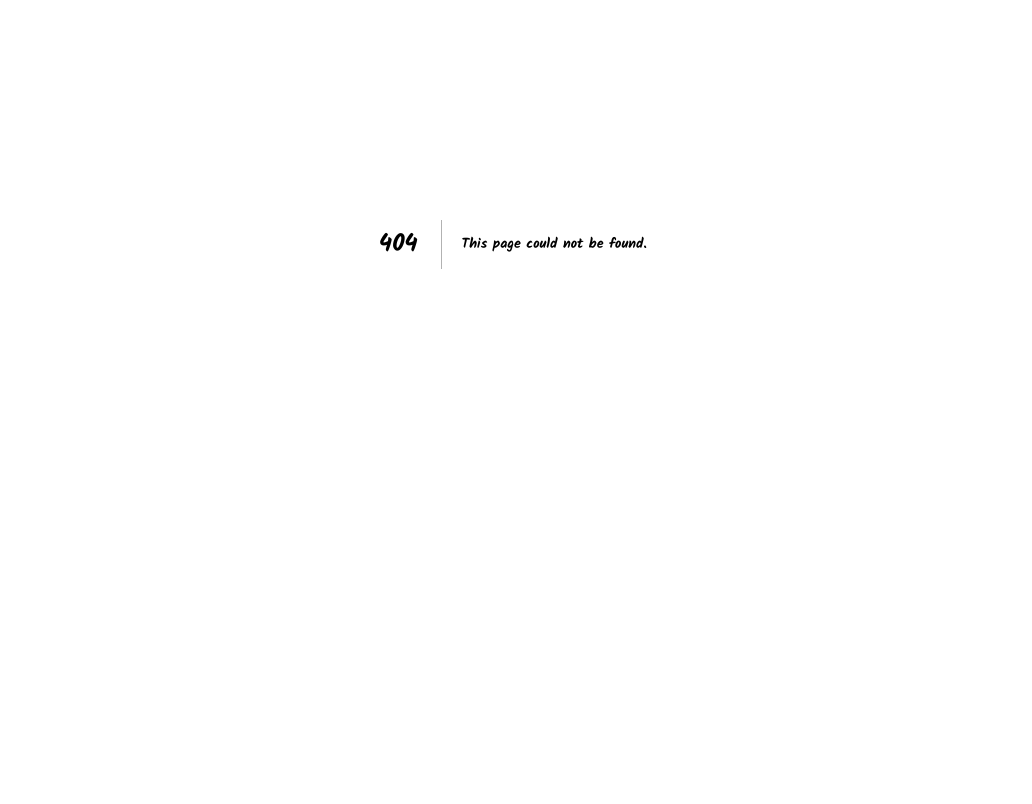
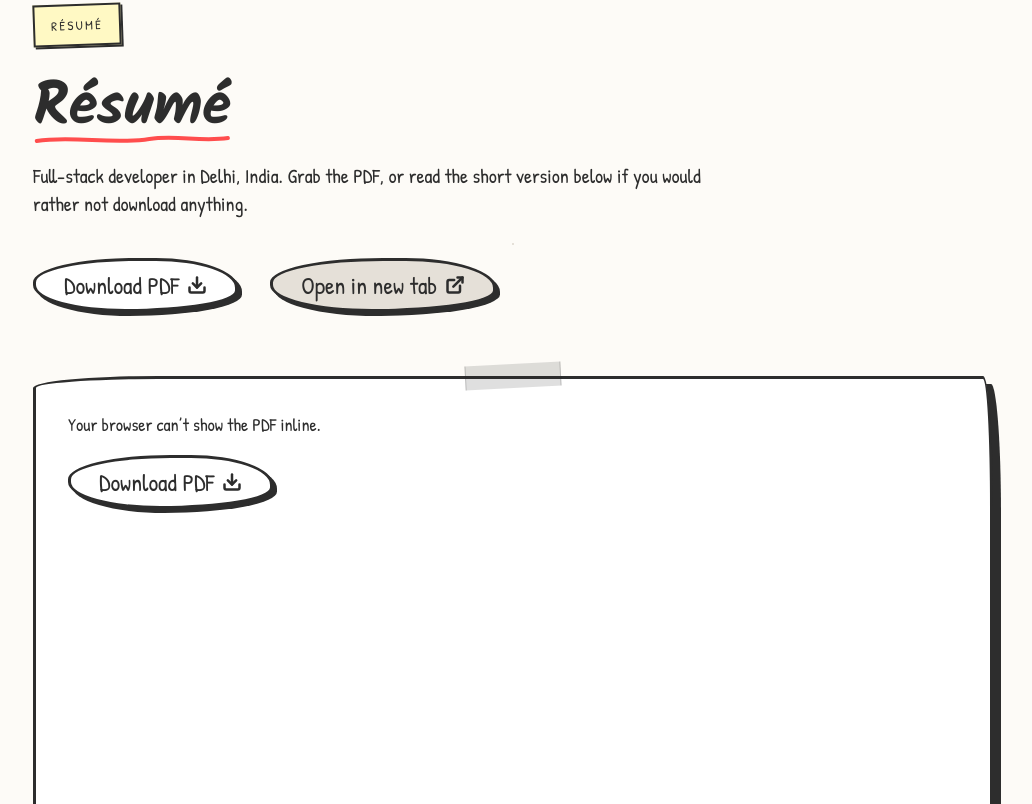
Before and after one commit to Nitesh-Kumar-Das/portfolio, a Next.js app: page /resume in a window 1280 px wide. Before the commit this address had no page. Shown: the part 156-960 px from the top of the page, without its empty margins (127-1159 px from the left). Before the commit the page ends 800 px from the top, so only its background shows below. Built offline with nearby package versions, Linux system fonts and the light colour scheme.

Commit message:
Resume page

```diff
--- /dev/null
+++ b/src/app/resume/page.tsx
@@ -0,0 +1,166 @@
+import type { Metadata } from "next";
+import { ArrowLeft, Download, ExternalLink } from "lucide-react";
+import { Nav } from "@/components/sections/Nav";
+import { Footer } from "@/components/sections/Footer";
+import { Button } from "@/components/ui/Button";
+import { Card } from "@/components/ui/Card";
+import { StickyNote } from "@/components/ui/StickyNote";
+import { Tape } from "@/components/ui/Tape";
+import { SketchUnderline } from "@/components/sketch/Sketch";
+import { profile, experience, education, skills, achievements } from "@/lib/content";
+
+export const metadata: Metadata = {
+  title: `Résumé, ${profile.name}`,
+  description: `Download or read the résumé of ${profile.name}, ${profile.role} based in ${profile.location}.`,
+};
+
+export default function ResumePage() {
+  return (
+    <div>
+      <Nav />
+
+      <main className="mx-auto max-w-5xl px-6 py-20 md:px-8">
+        <div className="mb-8">
+          <StickyNote>Résumé</StickyNote>
+        </div>
+
+        <h1 className="relative mb-6 inline-block font-hand text-4xl md:text-6xl">
+          Résumé
+          <SketchUnderline className="absolute -bottom-2 left-0 text-accent" />
+        </h1>
+
+        <p className="mb-10 max-w-2xl font-body text-lg md:text-xl">
+          {profile.role} in {profile.location}. Grab the PDF, or read the short version below
+          if you would rather not download anything.
+        </p>
+
+        <div className="mb-16 flex flex-wrap items-center gap-8">
+          {/* download forces "save" rather than an in-browser tab */}
+          <Button href={profile.resume} download>
+            Download PDF
+            <Download size={20} strokeWidth={3} aria-hidden="true" />
+          </Button>
+          <Button href={profile.resume} variant="secondary" external>
+            Open in new tab
+            <ExternalLink size={20} strokeWidth={3} aria-hidden="true" />
+          </Button>
+        </div>
+
+        {/*
+          Inline preview, desktop only. Mobile browsers handle <object type=
+          "application/pdf"> badly — most render a grey box or silently trigger
+          a download — so small screens get the buttons above and the readable
+          summary below instead of a broken embed.
+        */}
+        <div className="relative mb-16 hidden md:block">
+          <Tape />
+          <div className="overflow-hidden rounded-wobbly-md border-[3px] border-pencil bg-white shadow-hard-lg">
+            <object
+              /*
+                toolbar=0&navpanes=0 strips the viewer's dark chrome in
+                Chromium so the embed reads as paper rather than as a browser
+                widget. Firefox and Safari ignore these and show their own UI,
+                which is fine. The Download and Open buttons above mean nothing
+                is lost when the toolbar is hidden.
+              */
+              data={`${profile.resume}#toolbar=0&navpanes=0&view=FitH`}
+              type="application/pdf"
+              aria-label={`Résumé of ${profile.name}`}
+              className="h-[900px] w-full"
+            >
+              {/* Rendered only when the browser cannot display a PDF inline. */}
+              <div className="flex flex-col items-start gap-4 p-8">
+                <p className="font-body text-lg">
+                  Your browser can&rsquo;t show the PDF inline.
+                </p>
+                <Button href={profile.resume} download>
+                  Download PDF
+                  <Download size={20} strokeWidth={3} aria-hidden="true" />
+                </Button>
+              </div>
+            </object>
+          </div>
+        </div>
+
+        {/* ---- Readable summary: works with no PDF viewer, and is indexable ---- */}
+        <h2 className="mb-8 font-hand text-3xl md:text-4xl">The short version</h2>
+
+        <section className="mb-12" aria-labelledby="r-experience">
+          <h3 id="r-experience" className="mb-6 font-hand text-2xl">
+            Experience
+          </h3>
+          <div className="flex flex-col gap-8">
+            {experience.map((job) => (
+              <Card key={`${job.role}-${job.period}`} tilt="-rotate-1">
+                <div className="mb-2 flex flex-wrap items-baseline justify-between gap-2">
+                  <h4 className="font-hand text-xl md:text-2xl">{job.role}</h4>
+                  <span className="font-body text-base">{job.period}</span>
+                </div>
+                <p className="mb-4 font-body">
+                  {job.company}, {job.place}
+                </p>
+                <ul className="flex max-w-3xl flex-col gap-2">
+                  {job.points.map((p) => (
+                    <li key={p} className="font-body before:mr-2 before:content-['-']">
+                      {p}
+                    </li>
+                  ))}
+                </ul>
+              </Card>
+            ))}
+          </div>
+        </section>
+
+        <section className="mb-12" aria-labelledby="r-skills">
+          <h3 id="r-skills" className="mb-6 font-hand text-2xl">
+            Skills
+          </h3>
+          <dl className="grid gap-6 md:grid-cols-2">
+            {skills.map((group) => (
+              <div key={group.label}>
+                <dt className="mb-2 font-hand text-xl">{group.label}</dt>
+                <dd className="font-body">{group.items.join(", ")}</dd>
+              </div>
+            ))}
+          </dl>
+        </section>
+
+        <section className="mb-12 grid gap-8 md:grid-cols-2">
+          <div>
+            <h3 className="mb-4 font-hand text-2xl">Education</h3>
+            <p className="font-body">{education.degree}</p>
+            <p className="font-body">{education.school}</p>
+            <p className="font-body">
+              {education.year} · CGPA {education.cgpa}
+            </p>
+          </div>
+          <div>
+            <h3 className="mb-4 font-hand text-2xl">Achievements</h3>
+            <ul className="flex flex-col gap-2">
+              {achievements.map((a) => (
+                <li key={a} className="font-body">
+                  {a}
+                </li>
+              ))}
+            </ul>
+          </div>
+        </section>
+
+        <div className="flex flex-wrap items-center gap-8">
+          <Button href="/" variant="secondary">
+            <ArrowLeft size={20} strokeWidth={3} aria-hidden="true" />
+            Back to portfolio
+          </Button>
+          <a
+            href={`mailto:${profile.email}`}
+            className="wavy-underline inline-flex min-h-12 items-center font-body text-lg"
+          >
+            {profile.email}
+          </a>
+        </div>
+      </main>
+
+      <Footer />
+    </div>
+  );
+}
```
